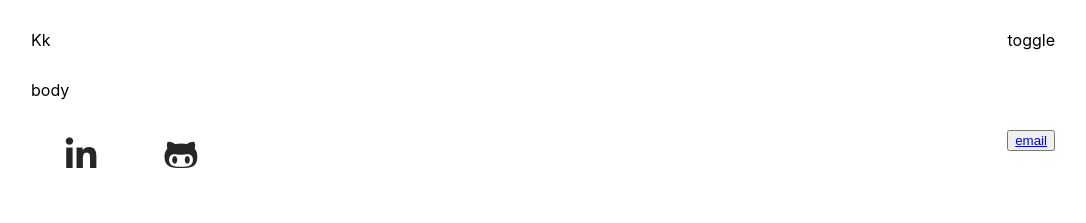
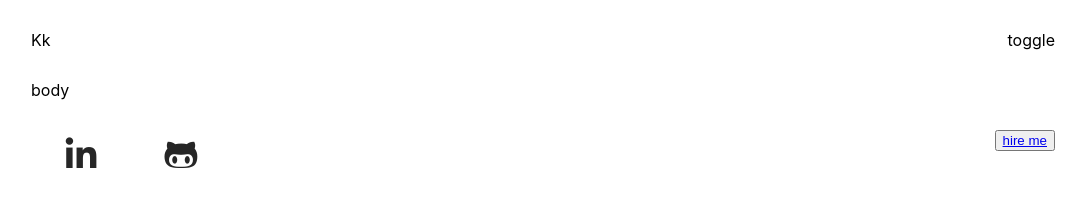
Before and after one commit to karenkwok/karenkwok.github.io, a React (Create React App) app: page / in a window 1280 px wide. Shown: the top 223 px of the page, without its empty margins (97-1183 px from the left). Built offline with nearby package versions, Linux system fonts and the light colour scheme.

Commit message:
set subject and body of email

```diff
--- a/src/Footer/Footer.js
+++ b/src/Footer/Footer.js
@@ -26,8 +26,13 @@ function Footer() {
         </ul>
       </div>
       <div>
-        <button>
-          <a href="mailto:karenk.kwok@mail.utoronto.ca">email</a>
+        <button id="hire-me-btn">
+          <a
+            href="mailto:karenk.kwok@mail.utoronto.ca?subject=You're Hired!&body=Congratulations! You got the job!!"
+            id="hire-me"
+          >
+            hire me
+          </a>
         </button>
       </div>
     </footer>
```
